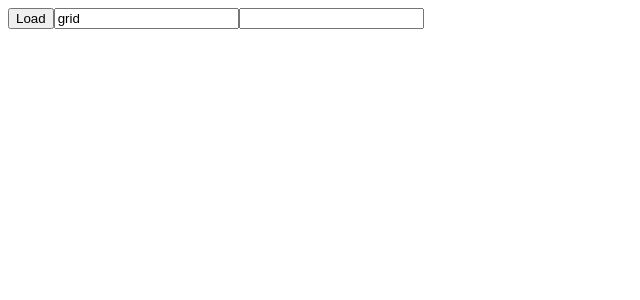
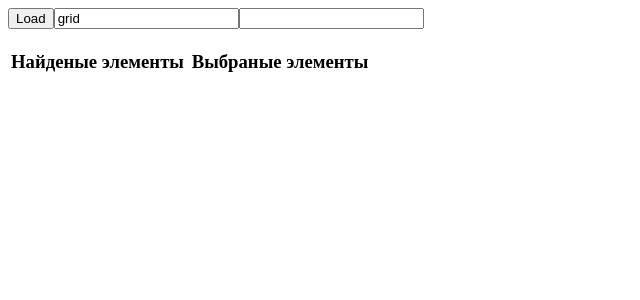
Before and after one commit to misha-r82/httpLoader, an Angular app: page / in a window 1280 px wide. Shown: the top 300 px of the page, without its empty margins (0-640 px from the left). Built offline with nearby package versions, Linux system fonts and the light colour scheme.

Commit message:
пайп выбранных элементов

```diff
--- a/src/app/app.component.css
+++ b/src/app/app.component.css
@@ -0,0 +1,6 @@
+.semicolmn
+{
+  width: 50%;
+  padding: 5px;
+  alignment: top;
+}
--- a/src/app/app.component.html
+++ b/src/app/app.component.html
@@ -1,6 +1,25 @@
 <button (click)="btnLoadClick()">Load</button>
 <input type="text" value="grid" (input)="onSearchMaskChanged($event)">
 <input type="text" (input)="onLocalSearchChanged($event)">
-<div *ngFor="let item of items | resultFilter:localSearch ">
-<app-git-project-view [item]="item"></app-git-project-view>
-</div>
+<table>
+  <thead>
+    <td>
+      <H3>Найденые элементы</H3>
+    </td>
+    <td>
+      <H3>Выбраные элементы</H3>
+    </td>
+  </thead>
+  <tr>
+    <td class="semicolmn">
+      <div *ngFor="let item of items |chechedFilter:false | resultFilter:localSearch ">
+        <app-git-project-view [item]="item"></app-git-project-view>
+      </div>
+    </td>
+    <td class="semicolmn">
+      <div *ngFor="let item of items |chechedFilter:true | resultFilter:localSearch ">
+        <app-git-project-view [item]="item"></app-git-project-view>
+      </div>
+    </td>
+  </tr>
+</table>
--- a/src/app/app.module.ts
+++ b/src/app/app.module.ts
@@ -8,12 +8,14 @@ import {GIT_URL, GIT_URL_TOKEN} from './config';
 import {GitInterceptorService} from './git-interceptor.service';
 import { GitProjectViewComponent } from './git-project-view/git-project-view.component';
 import { ResultFilterPipe } from './result-filter-pipe.pipe';
+import { ChechedFilterPipe } from './cheched-filter.pipe';
 
 @NgModule({
   declarations: [
     AppComponent,
     GitProjectViewComponent,
-    ResultFilterPipe
+    ResultFilterPipe,
+    ChechedFilterPipe
   ],
   imports: [
     BrowserModule, HttpClientModule
--- /dev/null
+++ b/src/app/cheched-filter.pipe.ts
@@ -0,0 +1,15 @@
+import { Pipe, PipeTransform } from '@angular/core';
+import {GitItem} from './gitItem.model';
+
+@Pipe({
+  name: 'chechedFilter',
+  pure: false,
+})
+export class ChechedFilterPipe implements PipeTransform {
+
+  transform(items: GitItem[], selectChecked : boolean): any {
+    if (!items) return items;
+    return items.filter(i=>{return  i.selected === selectChecked});
+  }
+
+}
--- a/src/app/git-project-view/git-project-view.component.html
+++ b/src/app/git-project-view/git-project-view.component.html
@@ -5,5 +5,6 @@
     <div class="floating">звезд</div>
     <div class="floating">{{item.stargazersCount}}</div>
   <a href="{{item.gitUrl}}"  class="floating">{{item.gitUrl}}</a>
+  <input type="checkbox" class="floating" [checked]="item.selected" (click)="onSelectCick($event)">
 </div>
 <div class="clr"></div>
--- a/src/app/git-project-view/git-project-view.component.ts
+++ b/src/app/git-project-view/git-project-view.component.ts
@@ -10,4 +10,8 @@ import {GitItem} from '../gitItem.model';
 export class GitProjectViewComponent {
 @Input() item: GitItem;
 
+  onSelectCick($event: Event)
+  {
+    this.item.selected = (event.target as HTMLInputElement).checked;
+  }
 }
--- a/src/app/gitItem.model.ts
+++ b/src/app/gitItem.model.ts
@@ -3,5 +3,6 @@ export class GitItem {
   public gitUrl: string;
   public stargazersCount: number;
   public size: number;
+  selected = false;
 
 }
```
